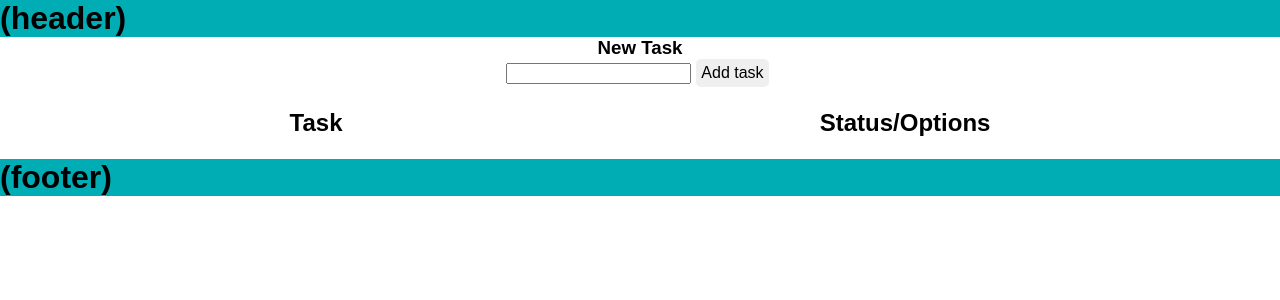
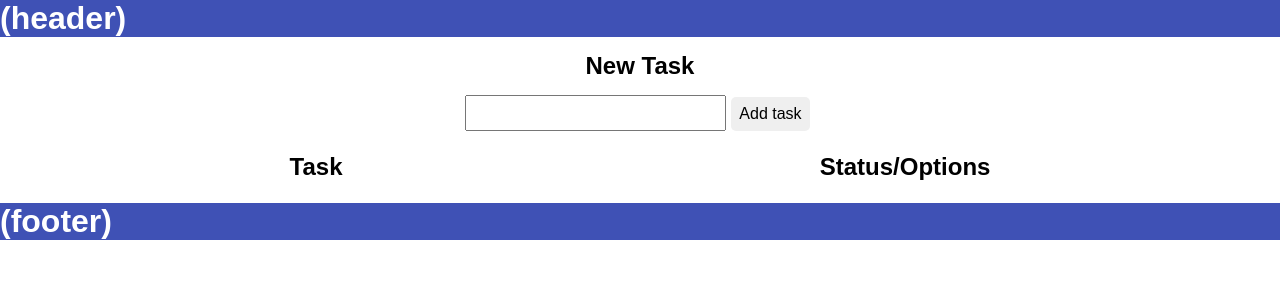
Before and after one commit to SamuelDAlencar/blitz_test, a React (Create React App) app: page /home in a window 1280 px wide. Shown: the top 300 px of the page. Built offline with nearby package versions, Linux system fonts and the light colour scheme; the HTML template or start-up script is replaced by a standard one.

Commit message:
style: changed the home colors

```diff
--- a/client/pages/Home.js
+++ b/client/pages/Home.js
@@ -35,8 +35,8 @@ function Home() {
       <Header />
       <main className='app_main'>
         <section className="addTask_section">
-          <h3 className="main_h3">New Task</h3>
-          <input onChange={handleChange} />
+          <h2 className="main_h2">New Task</h2>
+          <input onChange={handleChange} className='addTask_input' />
           <button
             onClick={handleAddTask}
             className='task_button'
--- a/client/style/Footer.css
+++ b/client/style/Footer.css
@@ -1,5 +1,6 @@
 footer {
-  background-color: #00ADB5;
+  background-color: #3f51b5;
+  color: white;
   margin: 0;
 }
 
--- a/client/style/Header.css
+++ b/client/style/Header.css
@@ -1,5 +1,6 @@
 header {
-  background-color: #00ADB5;
+  background-color: #3f51b5;
+  color: white;
   margin: 0;
 }
 
--- a/client/style/Home.css
+++ b/client/style/Home.css
@@ -9,7 +9,6 @@
   justify-content: space-around;
   align-items: center;
   font-weight: 700;
-  /* border: 1px solid black; */
 }
 
 .tasksHeader_li p {
@@ -35,17 +34,31 @@
   cursor: pointer;
   font-size: 100%;
   margin: 0px 5px;
-  padding: 5px;
+  padding: 8px;
 }
+
+.task_button:enabled:hover {
+  background-color: #3f51b5;
+  color: white;
+}
+
+.task_button:disabled:hover {
+  cursor: not-allowed;
+}
+
+
 
 .app_main {
   text-align: center;
-  /* background-color: #393E46; */
-  /* color: whitesmoke; */
 }
 
-.main_h3 {
-  margin: 0;
+.main_h2 {
+  margin: 15px;
+}
+
+.addTask_input {
+  padding: 5px;
+  font-size: 120%;
 }
 
 .app_main .tasks_section {
```
